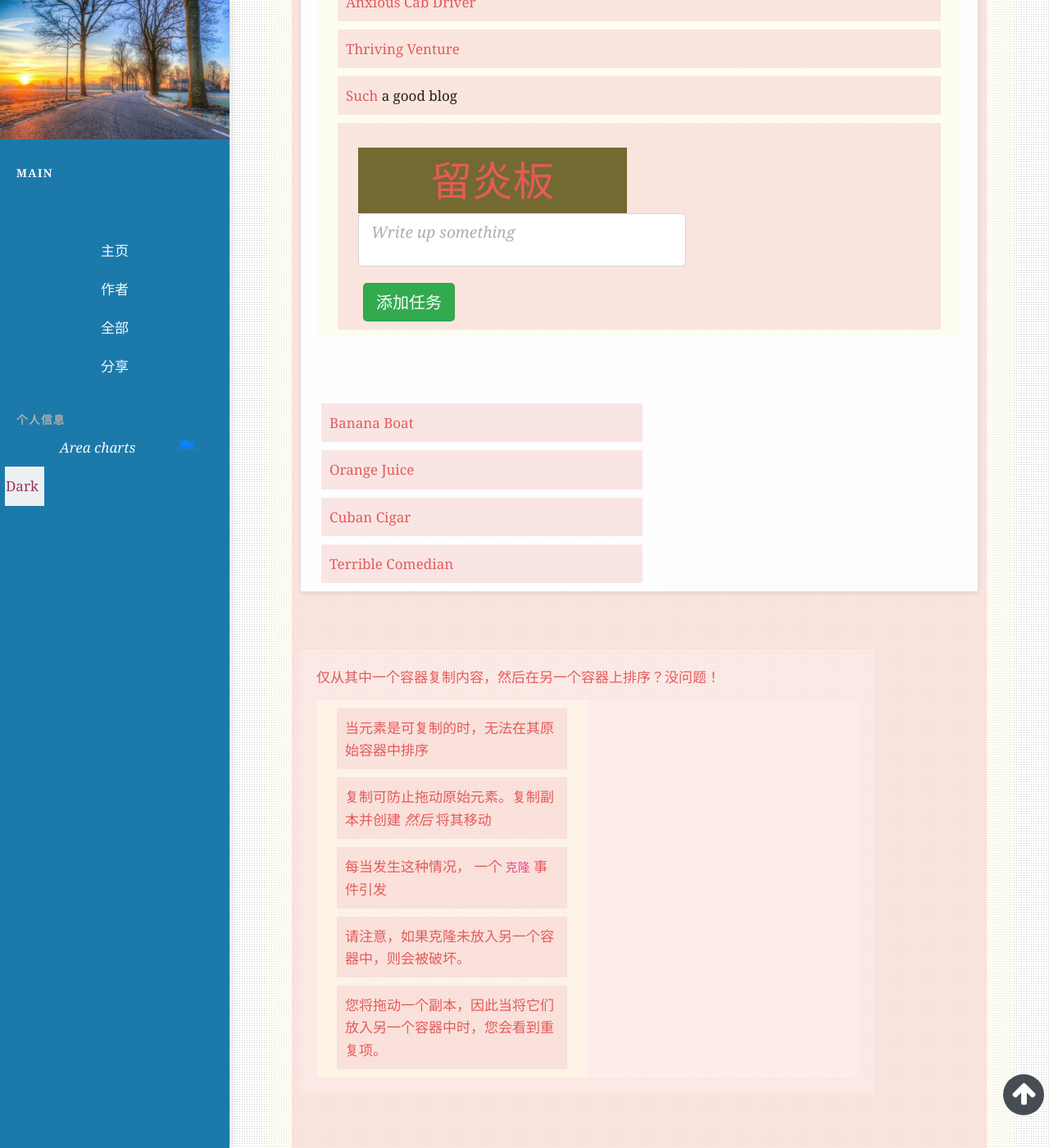
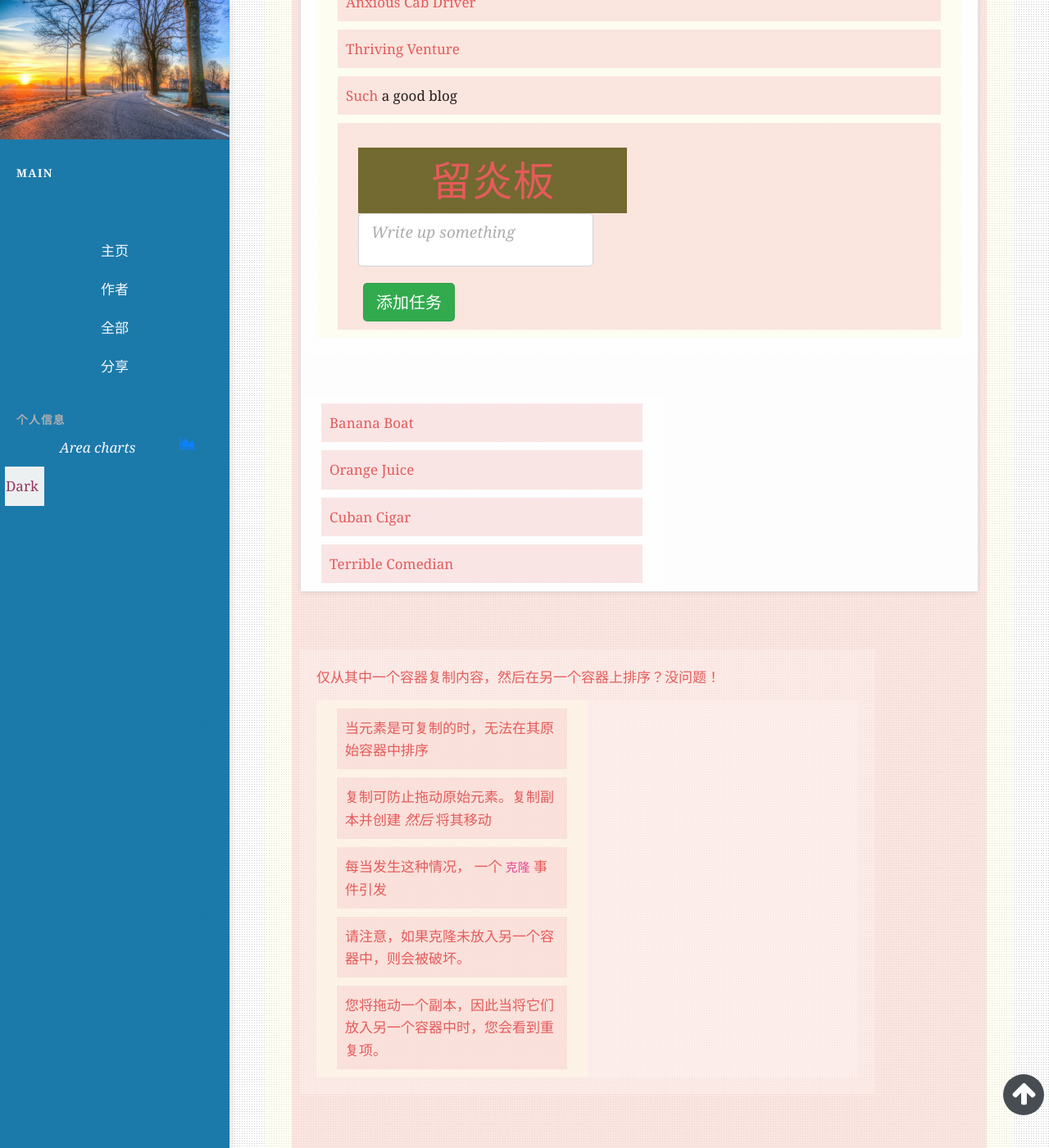
Before and after one commit to nengwuzhi/nengwuzhi.github.ioce, a Jekyll site: the page built from pages/dragula.html, in a window 1280 px wide and 1400 px high, scrolled down 1934 px. Shown: the whole window at 82% size. Built offline with Jekyll 4.4.1, drawn with Linux system fonts in a browser that asks for light colours; nearby versions of some CDN libraries.

Commit message:
Update a_message.html

```diff
--- a/_includes/a_message.html
+++ b/_includes/a_message.html
@@ -18,8 +18,8 @@ span{
 }
 
 textarea#main-textarea {
-    height: auto;
-    width: 400px;
+    height: 200px;
+    width: auto;
     resize: none;
     height: 65px;
     overflow: auto;
```
